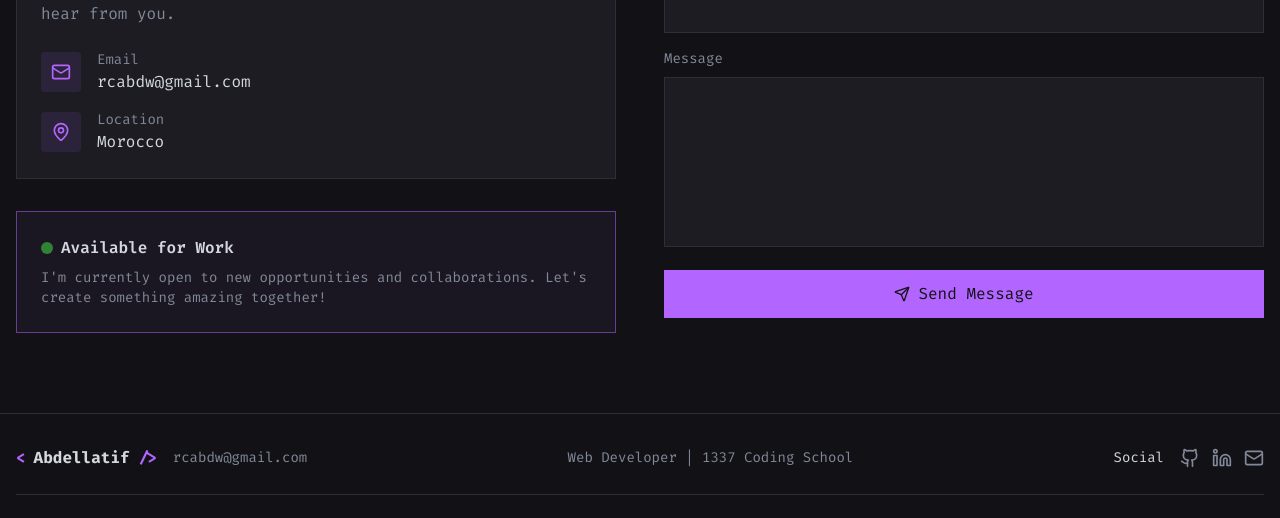
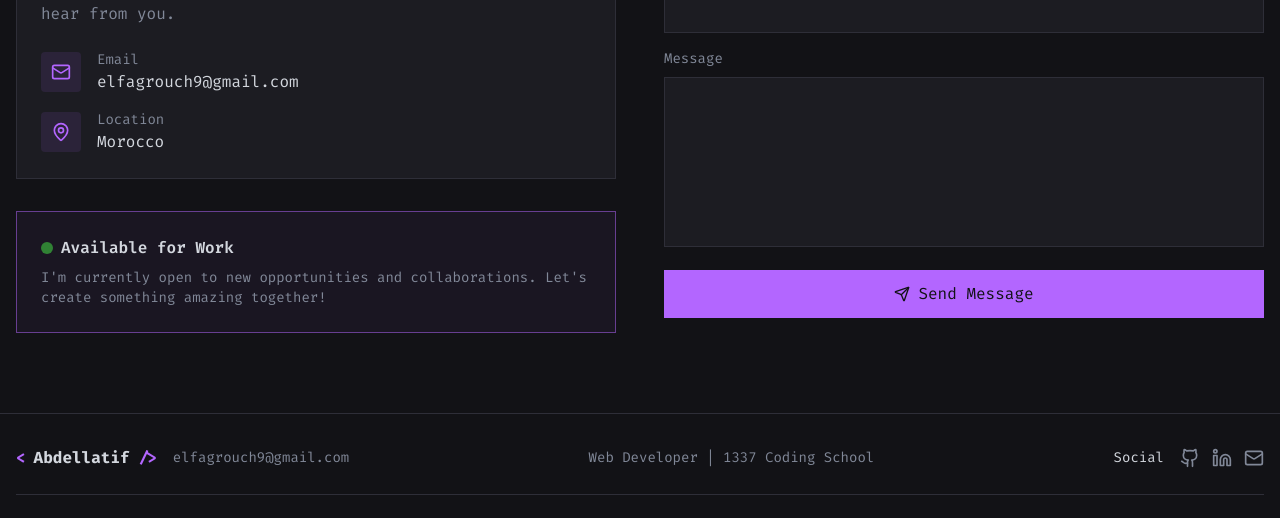
Before and after one commit to Chidori42/Chidori42.github.io, a React (Vite) app: page / in a window 1280 px wide. Shown: the part 6224-6742 px from the top of the page. Built offline with nearby package versions, Linux system fonts and the light colour scheme; the HTML template or start-up script is replaced by a standard one.

Commit message:
update cv and email

```diff
--- a/src/components/ContactSection.tsx
+++ b/src/components/ContactSection.tsx
@@ -45,7 +45,7 @@ const onSubmit = async (data: ContactFormData) => {
         name: data.name,
         form_email: data.email,
         message: data.message,
-        to_email: 'rcabdw@gmail.com',
+        to_email: 'elfagrouch9@gmail.com',
       },
       'jwQ412fY7boTSNPQH'
     );
@@ -93,7 +93,7 @@ const onSubmit = async (data: ContactFormData) => {
                   </div>
                   <div>
                     <p className="text-muted-foreground font-mono text-sm">Email</p>
-                    <p className="text-foreground font-mono">rcabdw@gmail.com</p>
+                    <p className="text-foreground font-mono">elfagrouch9@gmail.com</p>
                   </div>
                 </div>
                 <div className="flex items-center gap-4">
--- a/src/components/Footer.tsx
+++ b/src/components/Footer.tsx
@@ -16,7 +16,7 @@ export const Footer = () => {
               <span className="text-primary">{'/>'}</span>
             </a>
             <span className="text-muted-foreground font-mono text-sm">
-              rcabdw@gmail.com
+              elfagrouch9@gmail.com
             </span>
           </div>
 
@@ -35,7 +35,7 @@ export const Footer = () => {
               <a href="https://linkedin.com/in/abdellatifelfagrouch/" target="_blank" rel="noopener noreferrer" className="text-muted-foreground hover:text-primary transition-colors">
                 <Linkedin className="w-5 h-5" />
               </a>
-              <a href="mailto:rcabdw@gmail.com" className="text-muted-foreground hover:text-primary transition-colors">
+              <a href="mailto:elfagrouch9@gmail.com" className="text-muted-foreground hover:text-primary transition-colors">
                 <Mail className="w-5 h-5" />
               </a>
             </div>
```
Also changed, not shown: 4 other files (tests, documents, lock files or other folders).
